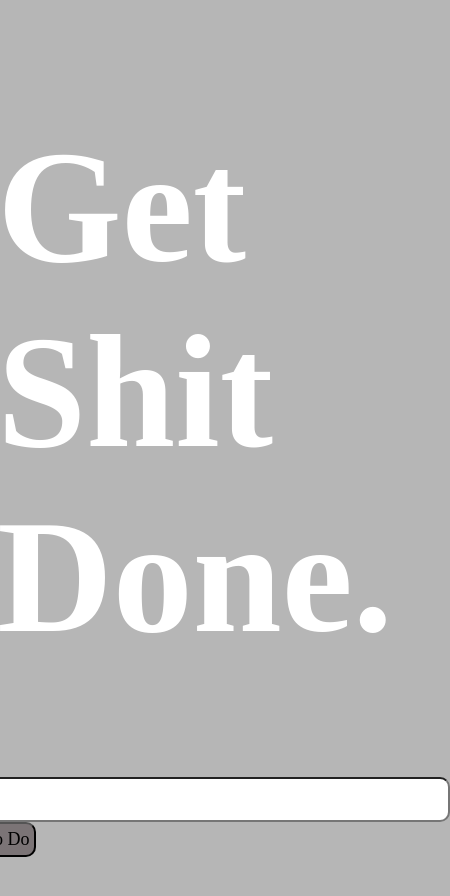
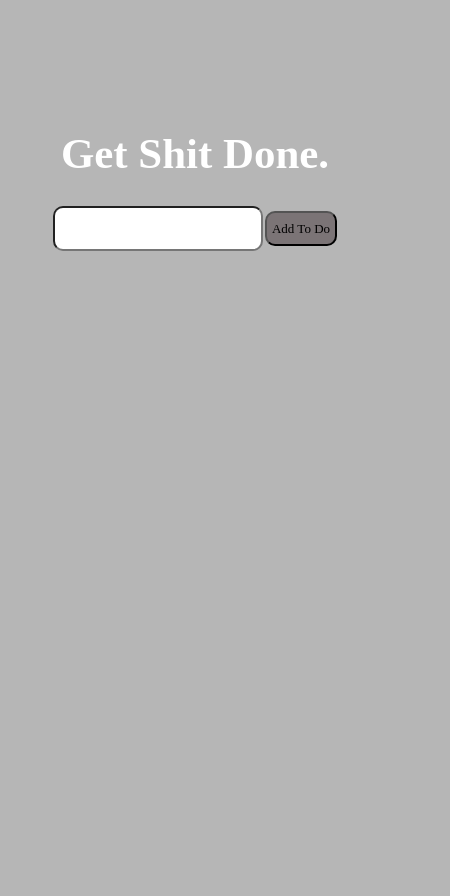
Before and after one commit to y-zaky/redux-toDo-list, a React app: page / in a window 390 px wide. Shown: the top 896 px of the page, 450 px wide, since content can reach past the window. After the commit the page ends 844 px from the top, so only its background shows below. Built offline with nearby package versions, Linux system fonts and the light colour scheme; a web font is replaced by a local one.

Commit message:
responsive css

```diff
--- a/components/styles/style.css
+++ b/components/styles/style.css
@@ -1,10 +1,9 @@
 @import url('https://fonts.googleapis.com/css?family=Bungee+Inline|Open+Sans');
 
-/* font-family: 'Open Sans', sans-serif; */
+/* font-family: 'Open Sans', sans-serif;  -- matches well with bungeeInline*/
 *{
-  /* font-family: 'Open Sans', sans-serif; */
   font-family: 'Bungee Inline', cursive;
-  font-size: 20px;
+  font-size: 15px;
 }
 
 body {
@@ -15,22 +14,23 @@ body {
 .main-title {
   color:white;
   font-family: 'Bungee Inline', cursive;
-  font-size: 8rem;
+  font-size: 11vw;
 }
 
 .main__container {
   display: flex;
   flex-direction: column;
   align-items: center;
+  margin-top: 100px;
 }
 
 .input-button-container {
-  /* display: flex;
-  align-items: center; */
+  display: flex;
+  align-items: center;
 }
 
 #main-todo-input {
-  width: 500px;
+  width: 200px;
   height: 35px;
   outline-color: green;
 }
@@ -38,22 +38,13 @@ body {
 .button-addToDo {
   height: 35px;
   padding: 5px;
-  font-size: 18px;
+  font-size: 13px;
 }
 
 .toDo__item {
   color:black;
   font-size: 17px;
   width: 400px;
-}
-
-.list__li {
-
-  /* display: flex; */
-  margin-bottom: 3px;
-  /* display: flex;
-  align-items: center;*/
-  /* display: inline-block; */
 }
 
 .list__li--active{
@@ -69,13 +60,15 @@ li::before {
 
 li {
   display: flex;
+  margin-bottom: 3px;
+  align-items: center;
 }
 
 button {
   border-radius: 10px;
   padding: 5px;
   background-color: #7B7476;
-  font-size: 15px;
+  font-size: 13px;
   margin-left: 2px;
   outline-style: none;
   cursor: pointer;
@@ -83,10 +76,54 @@ button {
 
 .button__container {
   margin-left: 15px;
+  display: flex;
 }
 
 input {
   border-radius: 10px;
   padding: 3px;
-  width: 400px;
+  width: 100px;
 }
+
+
+   /* Smartphones (portrait and landscape) ----------- */
+   @media only screen and (min-device-width : 320px) and (max-device-width : 480px) {
+    /* Styles */
+    }
+
+    /* Smartphones (landscape) ----------- */
+    @media only screen and (min-width : 425px) {
+      input {
+        width:200px
+      }
+      #main-todo-input {
+        width: 300px;
+      }
+    }
+
+    /* Mid size Smartphones*/
+    @media only screen and (min-width : 586px) {
+      #main-todo-input {
+        width: 400px;
+      }
+      input {
+        width:300px
+      }
+    }
+
+      /* iPads/Tablets */
+      @media only screen and (min-width : 768px) {
+        #main-todo-input {
+          width: 500px;
+        }
+        input {
+          width:400px
+        }
+      }
+
+    /* Desktops and laptops ----------- */
+    @media only screen  and (min-width : 857px) {
+      .main-title {
+        font-size: 100px;
+      }
+    }
```
